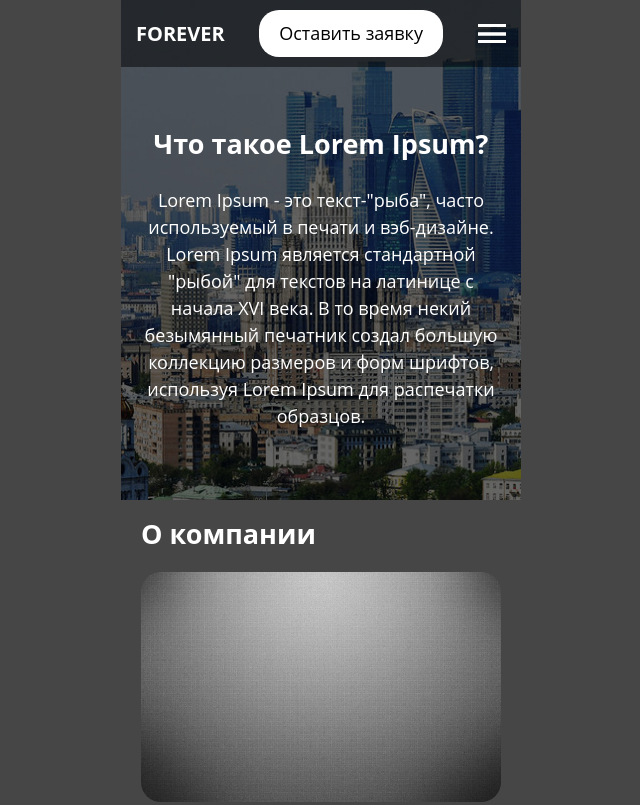
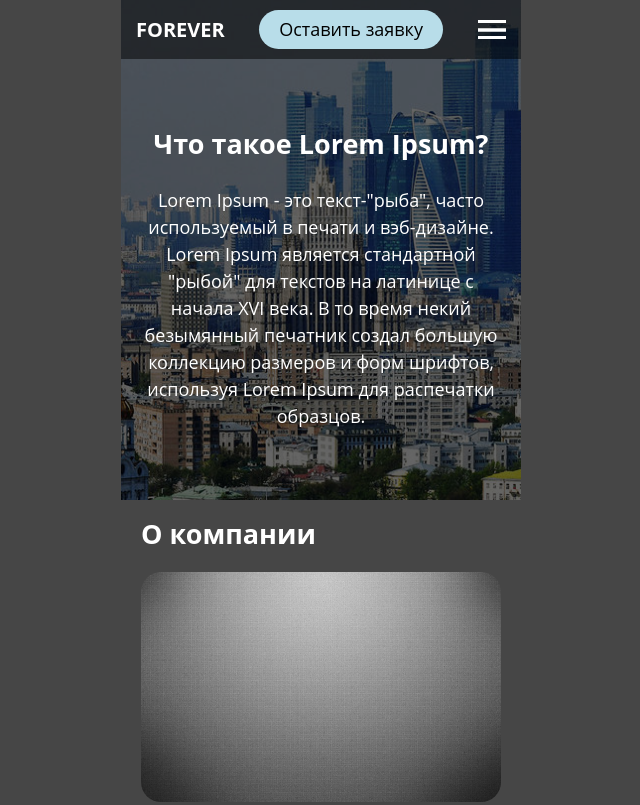
Before and after one commit to racoon-typing/FOREVER, a website: page src/index.html in a window 1280 px wide. Shown: the top 805 px of the page, without its empty margins (319-959 px from the left). Drawn offline with nearby package versions, Linux system fonts and the light colour scheme; files that its build step writes are made by us from their sources.

Commit message:
кнопка

```diff
--- a/src/assets/scss/module/header.scss
+++ b/src/assets/scss/module/header.scss
@@ -36,8 +36,8 @@
 
     &__link {
         display: block;
-        padding: 10px 20px;
-        background-color: $color-six;
+        padding: 6px 20px;
+        background-color: $color-fifth;
         color: $color-text-second;
         border-radius: $border-radius;
         text-decoration: none;
```
Also changed, not shown: dist/assets/css/style.css, dist/assets/css/style.min.css.
